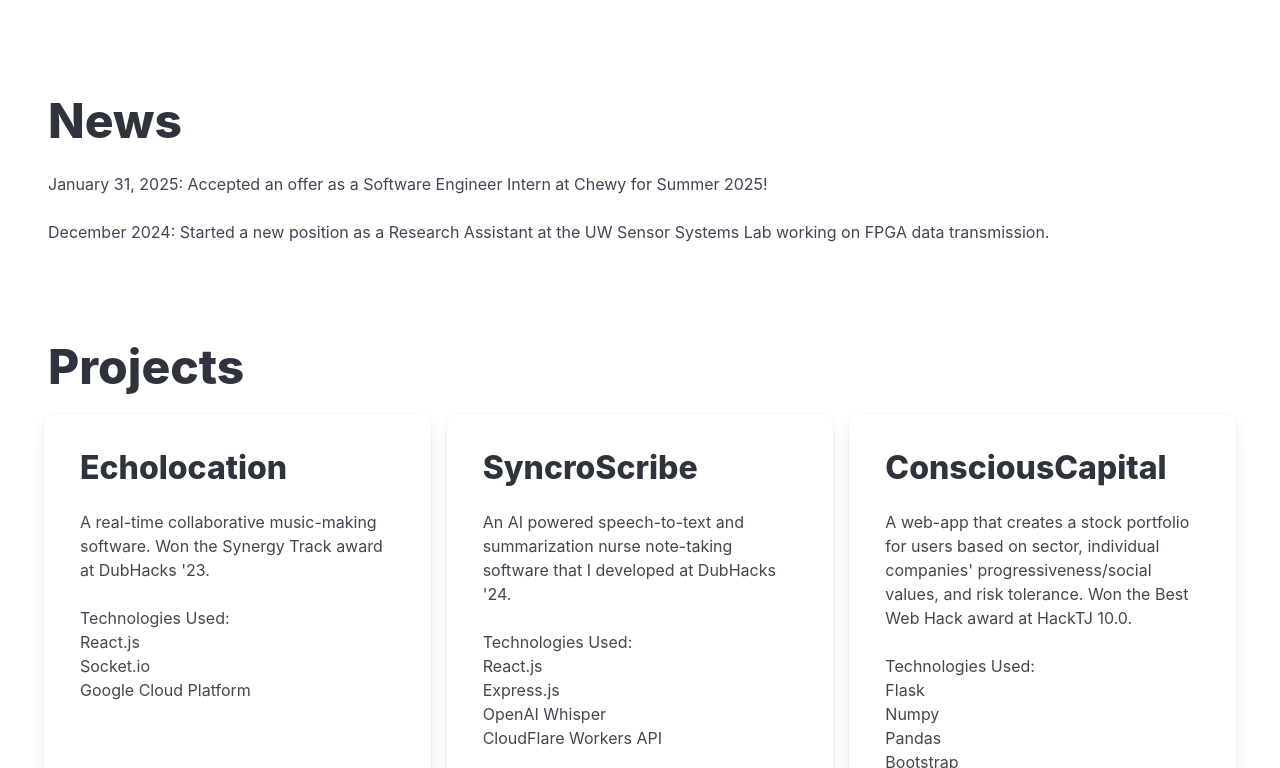
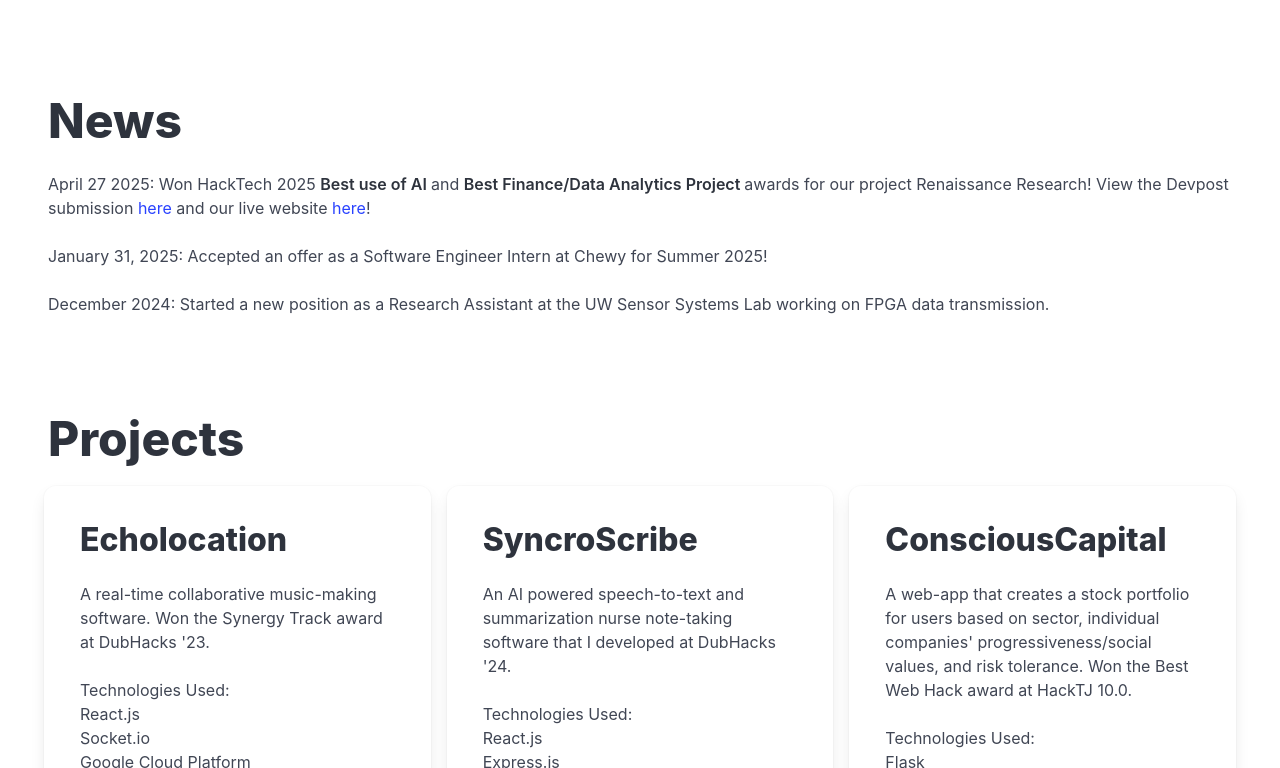
Before and after one commit to AlexXLi12/AlexXLi12.github.io, a React (Vite) app: page / in a window 1280 px wide. Shown: the part 775-1543 px from the top of the page. Built offline with nearby package versions, Linux system fonts and the light colour scheme.

Commit message:
feat: update News section with HackTech 2025 awards and project links, update Resume

```diff
--- a/src/News.jsx
+++ b/src/News.jsx
@@ -3,12 +3,30 @@
 const News = () => {
 	const events = [
 		{
+			date: "April 27 2025",
+			description: (
+				<>
+					Won HackTech 2025 <strong>Best use of AI </strong> and{" "}
+					<strong>Best Finance/Data Analytics Project </strong> awards for our
+					project Renaissance Research! View the Devpost submission{" "}
+					<a href="https://devpost.com/software/renaissance-research?_gl=1*1i2txri*_gcl_au*MTU1ODI0MzQ5My4xNzQ1OTEwMjMw*_ga*MTA5NDUzOTk2OS4xNzQ1OTEwMjMw*_ga_0YHJK3Y10M*MTc0NTkxMzM3My4yLjAuMTc0NTkxMzM3My4wLjAuMA.."
+					target="_blank" rel="noopener noreferrer">
+						here
+					</a>{" "} and our live website{" "}
+					<a href="https://renresearch.co"
+					target="_blank" rel="noopener noreferrer">here</a>!
+				</>
+			),
+		},
+		{
 			date: "January 31, 2025",
-			description: "Accepted an offer as a Software Engineer Intern at Chewy for Summer 2025!"
+			description:
+				"Accepted an offer as a Software Engineer Intern at Chewy for Summer 2025!",
 		},
 		{
 			date: "December 2024",
-			description: "Started a new position as a Research Assistant at the UW Sensor Systems Lab working on FPGA data transmission.",
+			description:
+				"Started a new position as a Research Assistant at the UW Sensor Systems Lab working on FPGA data transmission.",
 		},
 	];
 
```
Also changed, not shown: 1 other file (tests, documents, lock files or other folders).
